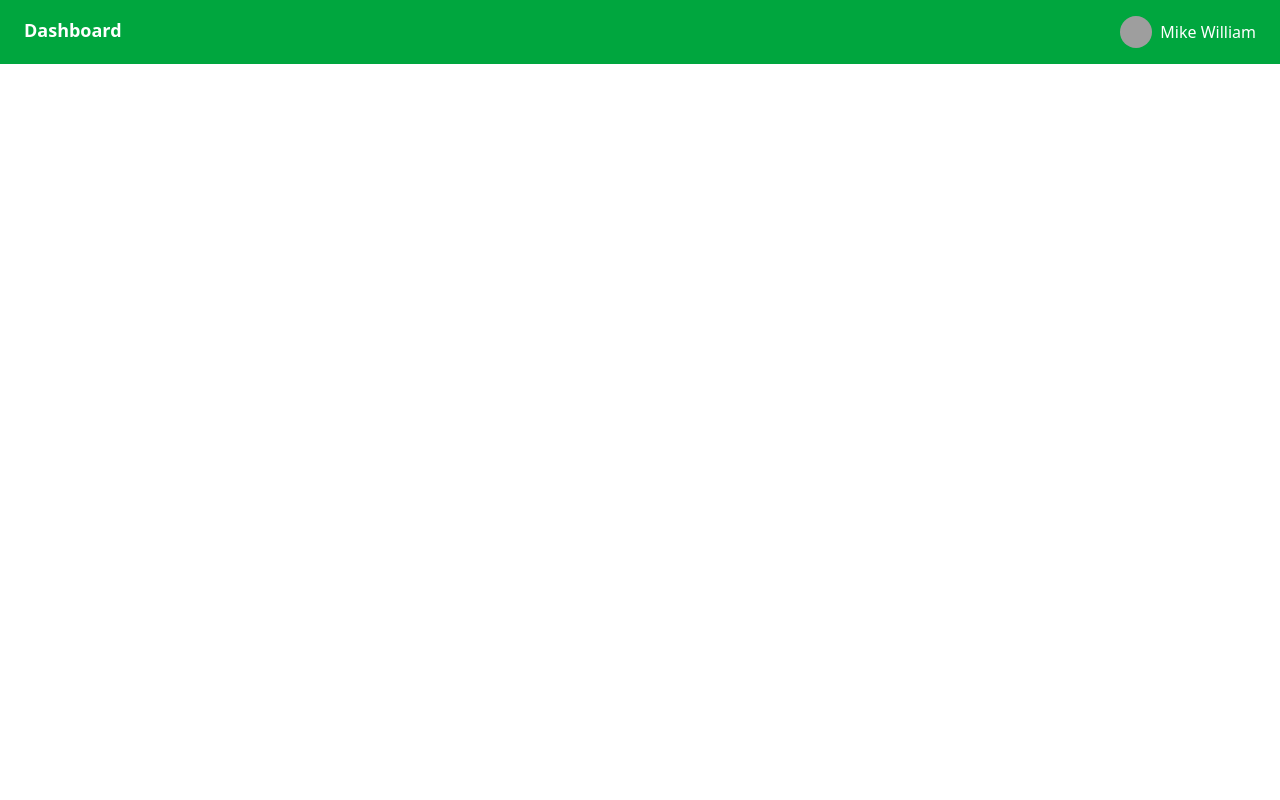
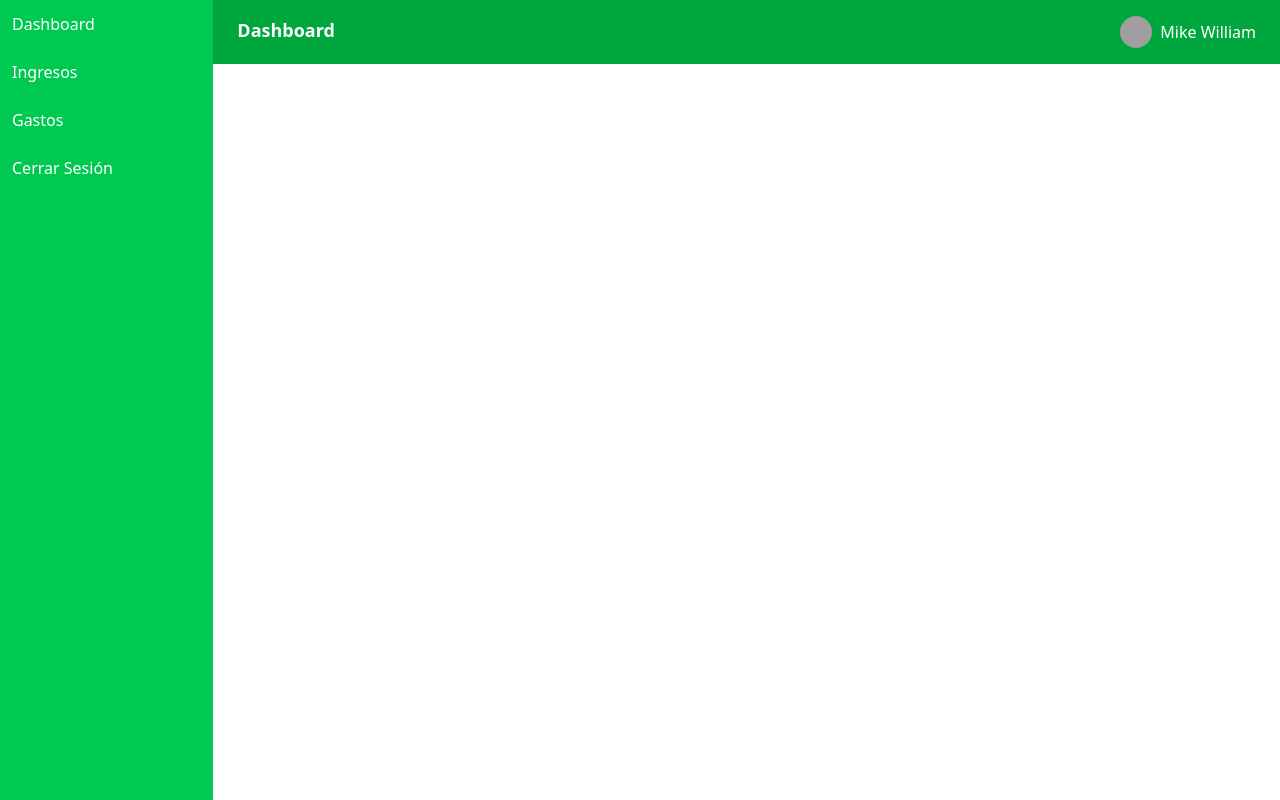
Before and after one commit to jlcarrascof/vue3-expense-tracker, a Vue app: page /dashboard in a window 1280 px wide. Built offline with nearby package versions, Linux system fonts and the light colour scheme; sample sign-in values are in the browser's storage; grey boxes are pictures that could not be loaded.

Commit message:
feat: add Sidebar component to Dashboard for improved navigation

```diff
--- /dev/null
+++ b/src/components/Sidebar.vue
@@ -0,0 +1,18 @@
+<script setup>
+  const menuItems = [
+    { label: 'Dashboard', route: '/dashboard' },
+    { label: 'Ingresos', route: '/income' },
+    { label: 'Gastos', route: '/expenses' },
+    { label: 'Cerrar Sesión', route: '/logout' },
+  ];
+</script>
+
+<template>
+    <aside class="bg-green-500 text-white w-1/6 h-screen">
+      <ul>
+        <li v-for="item in menuItems" :key="item.label" class="hover:bg-green-700 p-3">
+          {{ item.label }}
+        </li>
+      </ul>
+    </aside>
+</template>
--- a/src/views/Dashboard.vue
+++ b/src/views/Dashboard.vue
@@ -1,9 +1,7 @@
 <template>
   <div class="flex h-screen">
     <!-- Sidebar -->
-    <!--
     <Sidebar />
-    -->
     <div class="flex-1 flex flex-col">
       <!-- Header -->
       <Header />
@@ -22,7 +20,7 @@
 </template>
 
 <script setup>
-  // import Sidebar from './Sidebar.vue';
+  import Sidebar from '../components/Sidebar.vue';
   import Header from '../components/Header.vue';
   // import FinancialInfo from './FinancialInfo.vue';
   // import Charts from './Charts.vue';
```
